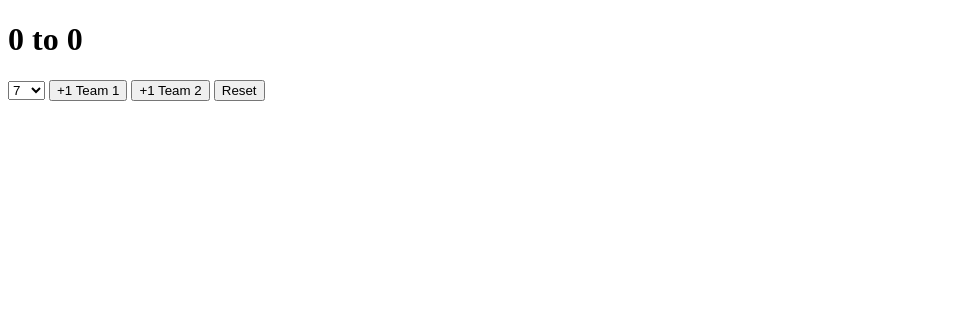
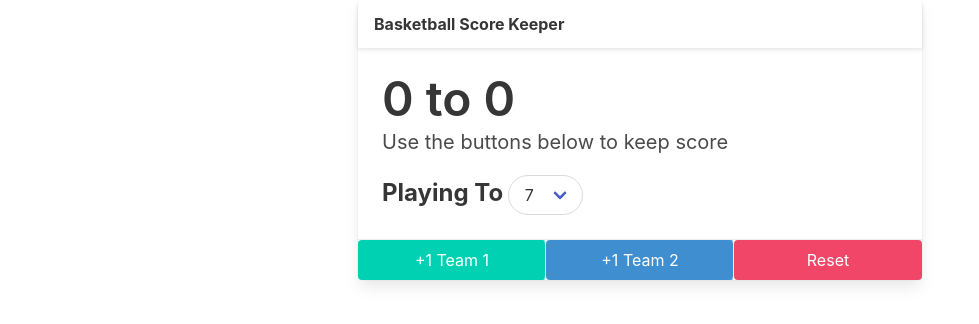
Before and after one commit to legendkong/Score_Keeper, a plain HTML site: page index.html in a window 1280 px wide. Shown: the whole page, without its empty margins (0-979 px from the left). Drawn offline with nearby package versions, Linux system fonts and the light colour scheme.

Commit message:
included bulma css styles

```diff
--- a/app.js
+++ b/app.js
@@ -18,6 +18,8 @@ t1Button.addEventListener("click", function(){
       score1 += 1;
       if(score1 === winningScore){
          isGameOver = true;
+         t1Score.classList.add('winner');
+         t2Score.classList.add('loser');
       }
    }
    t1Score.textContent = score1;
@@ -29,6 +31,8 @@ t2Button.addEventListener("click", function(){
       score2 += 1;
       if(score2 === winningScore){
          isGameOver = true;
+         t2Score.classList.add('winner');
+         t1Score.classList.add('loser');
       }
    }
    t2Score.textContent = score2;
@@ -48,4 +52,7 @@ function resetToZero(){
    score2 = 0;
    t1Score.textContent = score1;
    t2Score.textContent = score2;
+   t1Score.classList.remove('winner', 'loser');
+   t2Score.classList.remove('winner', 'loser');
+
 }
--- a/index.html
+++ b/index.html
@@ -4,20 +4,48 @@
    <meta charset="UTF-8">
    <meta http-equiv="X-UA-Compatible" content="IE=edge">
    <meta name="viewport" content="width=device-width, initial-scale=1.0">
+   <link rel="stylesheet" href="styles.css">
    <title>Basketball score keeper</title>
+   <link rel="stylesheet" href="https://cdn.jsdelivr.net/npm/bulma@0.9.3/css/bulma.min.css">
 </head>
 <body>
-   <h1><span id="t1Score">0</span> to <span id="t2Score">0</span></h1>
-   <select name="" id="playTo">
-      <option value="7">7</option>
-      <option value="11">11</option>
-      <option value="21">21</option>
-
-   </select>
-   <button id="t1Button">+1 Team 1</button>
-   <button id="t2Button">+1 Team 2</button>
-   <button id="reset">Reset</button>
-
+   <div class="container">
+      <div class="columns">
+         <div class="column is-half is-offset-one-quarter">
+            <div class="card">
+               <header class="card-header">
+                  <p class="card-header-title">
+                     Basketball Score Keeper
+                  </p>
+                  <button class="card-header-icon" aria-label="more options">
+                     <span class="icon">
+                        <i class="fas fa-angle-down" aria-hidden="true"></i>
+                     </span>
+                  </button>
+               </header>
+               <div class="card-content">
+                  <div class="content">
+                        <h1 class="title is-1"><span id="t1Score">0</span> to <span id="t2Score">0</span></h1>
+                        <p class="subtitle">Use the buttons below to keep score</p>
+                        <label for="playTo" class="label is-large is-inline">Playing To</label>
+                        <div class="select is-rounded">
+                           <select name="" id="playTo">
+                              <option value="7">7</option>
+                              <option value="11">11</option>
+                              <option value="21">21</option>
+                           </select>
+                        </div>
+                  </div>
+               </div>
+               <footer class="card-footer">
+                  <button class="is-primary button card-footer-item" id="t1Button">+1 Team 1</button>
+                  <button class="is-info button card-footer-item" id="t2Button">+1 Team 2</button>
+                  <button class="is-danger button card-footer-item" id="reset">Reset</button>
+               </footer>
+            </div>
+         </div>
+      </div>
+   </div>
    <script src="app.js"></script>
 </body>
 </html>
--- /dev/null
+++ b/styles.css
@@ -0,0 +1,7 @@
+.winner {
+   color: green;
+}
+
+.loser {
+   color: red;
+}
```
